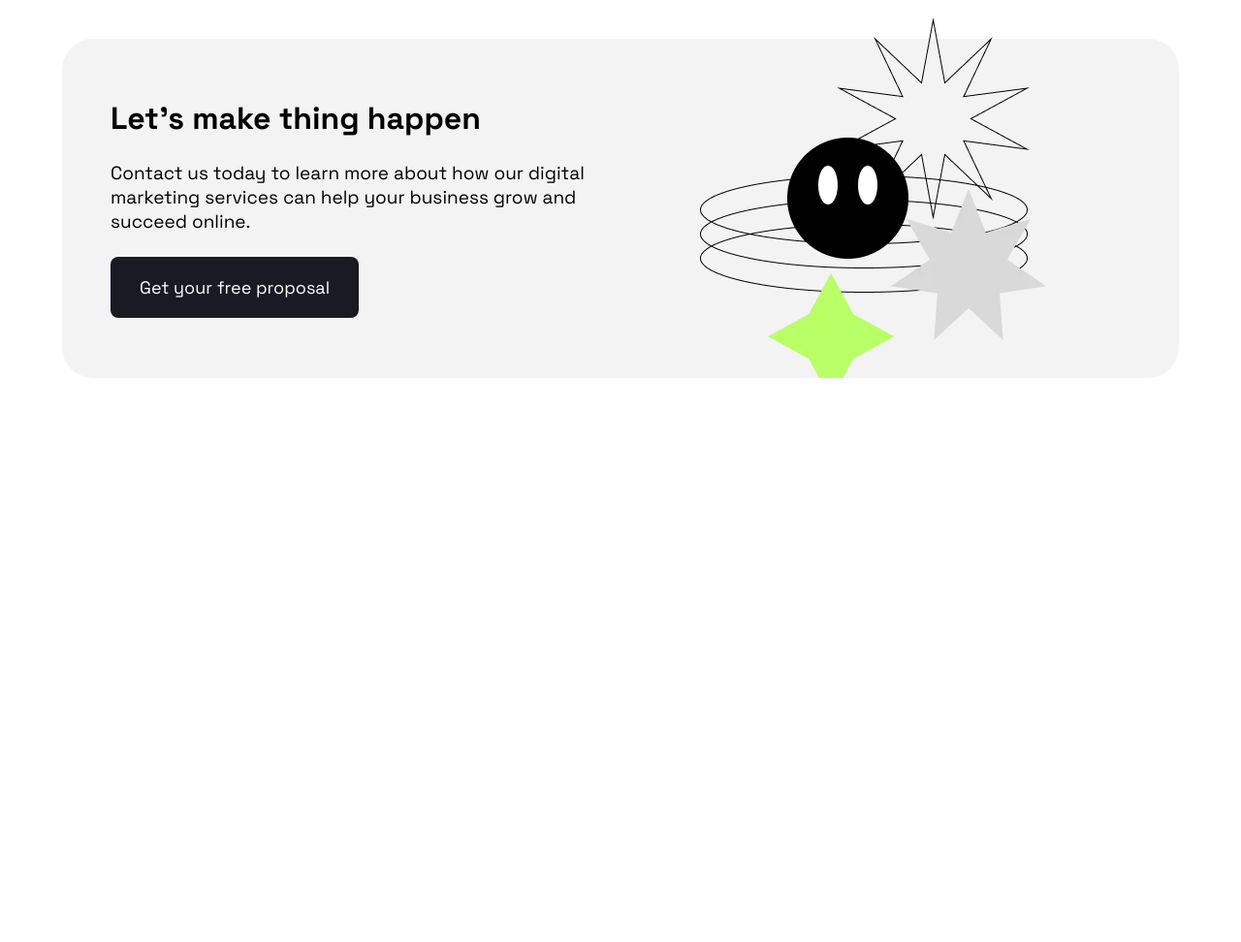
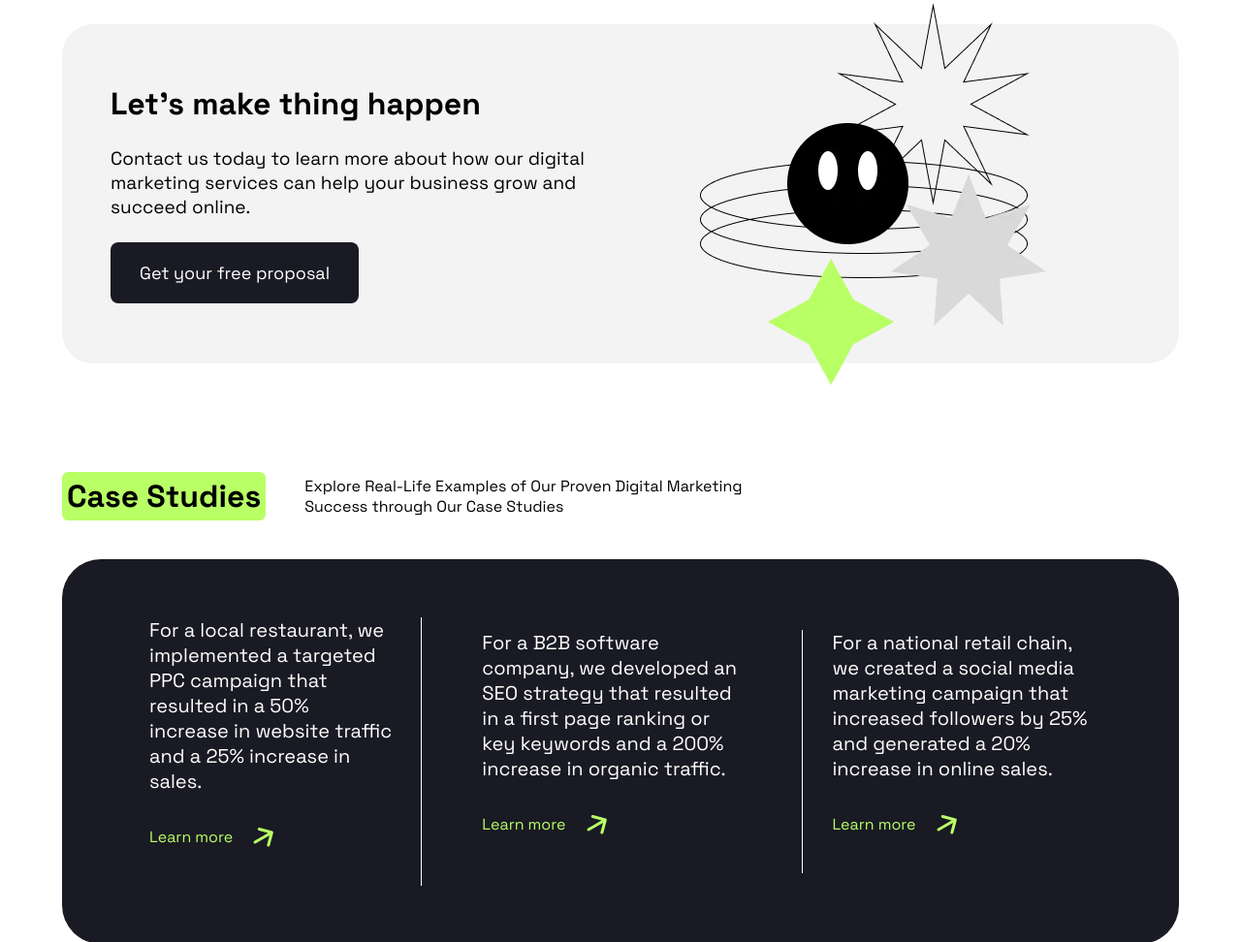
Before and after one commit to ProgramaConPid/Positivus-Free-Page, a plain HTML site: page index.html in a window 1280 px wide. Shown: the part 1828-2800 px from the top of the page at 97% size. Before the commit the page ends 2218 px from the top, so only its background shows below. Drawn offline with Linux system fonts and the light colour scheme.

Commit message:
Nuevos secciones agregadas al desarrollo de la web

```diff
--- a/css/style.css
+++ b/css/style.css
@@ -27,11 +27,16 @@ html {
 }
 
 .navbar {
+  background-color: var(--white);
+  height: 120px;
   width: 100%;
-  padding: 2rem 0;
   display: flex;
   justify-content: space-between;
   align-items: center;
+  position: fixed;
+  inset: 0;
+  margin: 0 auto;
+  z-index: 99;
 }
 
 .navbar .navbar__logo {
@@ -75,7 +80,7 @@ html {
 /* -- Section Hero Styles -- */
 
 section.hero {
-  padding: 50px 0 80px 0;
+  padding: 120px 0 80px 0;
   margin: auto;
   display: grid;
   grid-template-columns: 45% 50%;
@@ -112,13 +117,17 @@ section.hero {
 }
 
 .hero .hero__ilustration {
+  height: auto;
   width: min(550px, 90%);
   margin: 0 auto;
+  overflow: hidden;
 }
 
 .hero__ilustration .hero__image {
   width: 100%;
   height: 100%;
+  object-fit: cover;
+  object-position: center;
 }
 
 /* -- Section Brands Styles -- */
@@ -144,22 +153,23 @@ section.services {
   padding: 80px 0;
 }
 
-section.services .services__texts {
+.flex__texts {
   margin-bottom: 2.5rem;
   display: flex;
   align-items: center;
   gap: 2.5rem;
 }
 
-.services__texts .services__title {
+.flex__texts .title {
   padding: 5px;
   font-size: 2rem;
   background-color: var(--green);
   border-radius: .4rem;
 }
 
-.services__texts .services__paragraph {
+.flex__texts .paragraph {
   width: 45%;
+  min-width: 150px;
 }
 
 /* Cards */
@@ -251,6 +261,7 @@ section.cta {
   padding-left: 50px;
   background-color: var(--grey);
   border-radius: 2rem;
+  margin: 2rem 0;
   display: flex;
   justify-content: space-between;
   align-items: center;
@@ -281,3 +292,54 @@ section.cta {
   border: none;
   border-radius: .5rem;
 }
+
+/* Section Case Studies Styles */
+
+section.case__studies {
+  padding: 80px 0;
+}
+
+.case__studies--paragraph {
+  width: 40%;
+  min-width: 150px;
+}
+
+.case__studies--container {
+  color: var(--white);
+  background-color: var(--dark);
+  padding: 60px;
+  display: flex;
+  align-items: center;
+  gap: 2rem;
+  border-radius: 2.5rem;
+}
+
+.case__studies--container article {
+  padding: 30px;
+  padding-top: 0;
+  display: grid;
+  gap: 1.5rem;
+}
+
+.case__studies--container article:first-child {
+  border-right: 1px solid var(--white);
+}
+
+.case__studies--container article:last-child {
+  border-left: 1px solid var(--white);
+}
+
+.case__studies--article--paragraph {
+  font-size: 20px;
+}
+
+.case__studies--article--button {
+  display: flex;
+  gap: .7rem;
+  align-items: center;
+  cursor: pointer;
+}
+
+.case__studies--article--button span {
+  color: var(--green);
+}
--- a/index.html
+++ b/index.html
@@ -19,7 +19,7 @@
 
       <!-- Header Section -->
       <header class="header">
-        <nav class="navbar">
+        <nav class="navbar container">
           <div class="navbar__logo">
             <img src="./assets/icons/positivus-logo.svg" alt="Positivus Logo" />
           </div>
@@ -70,22 +70,22 @@
 
         <!-- Brands Section -->
         <section class="brands">
-          <img src="./assets/imgs/amazon__logo.svg" alt="">
-          <img src="./assets/imgs/dribbble__logo.svg" alt="">
-          <img src="./assets/imgs/hubspot___logo.svg" alt="">
-          <img src="./assets/imgs/notion__logo.svg" alt="">
-          <img src="./assets/imgs/netflix__logo.svg" alt="">
-          <img src="./assets/imgs/zoom__logo.svg" alt="">
+          <img src="./assets/imgs/amazon__logo.svg" alt="Logo Amazon">
+          <img src="./assets/imgs/dribbble__logo.svg" alt="Logo Dribbble">
+          <img src="./assets/imgs/hubspot___logo.svg" alt="Logo Hubspot">
+          <img src="./assets/imgs/notion__logo.svg" alt="Logo Notion">
+          <img src="./assets/imgs/netflix__logo.svg" alt="Logo Netflix">
+          <img src="./assets/imgs/zoom__logo.svg" alt="Logo Zoom">
         </section>
       </header>
 
       <!-- Services Section -->
       <section class="services">
-        <div class="services__texts">
-          <h2 class="services__title">
+        <div class="services__texts flex__texts">
+          <h2 class="services__title title">
             Services
           </h2>
-          <p class="services__paragraph">
+          <p class="services__paragraph paragraph">
             At our digital marketing agency, we offer a range of
             services to help businesses grow and succeed online.
             These services include:
@@ -194,6 +194,56 @@
         <img class="cta__image" src="./assets/imgs/things-happen__img.webp" alt="">
       </section>
 
+      <!-- Section Case Studies -->
+      <section class="case__studies">
+        <div class="case__studies--texts flex__texts">
+          <h2 class="case__studies--title title">
+            Case Studies
+          </h2>
+
+          <p class="case__studies--paragraph paragraph">
+            Explore Real-Life Examples of Our Proven Digital
+            Marketing Success through Our Case Studies
+          </p>
+        </div>
+
+        <div class="case__studies--container">
+          <article class="case__studies--article">
+            <p class="case__studies--article--paragraph">
+              For a local restaurant, we implemented a targeted
+              PPC campaign that resulted in a 50% increase in
+              website traffic and a 25% increase in sales.
+            </p>
+            <a class="case__studies--article--button" href="#">
+              <span>Learn more</span>
+              <img src="./assets/icons/arrow-green__icon.svg" alt="Arrow Green">
+            </a>
+          </article>
+          <article class="case__studies--article">
+            <p class="case__studies--article--paragraph">
+              For a B2B software company, we developed an SEO
+              strategy that resulted in a first page ranking
+              or key keywords and a 200% increase in organic traffic.
+            </p>
+            <a class="case__studies--article--button" href="#">
+              <span>Learn more</span>
+              <img src="./assets/icons/arrow-green__icon.svg" alt="Arrow Green">
+            </a>
+          </article>
+          <article class="case__studies--article">
+            <p class="case__studies--article--paragraph">
+              For a national retail chain, we created a
+              social media marketing campaign that increased
+              followers by 25% and generated a 20% increase in online sales.
+            </p>
+            <a class="case__studies--article--button" href="#">
+              <span>Learn more</span>
+              <img src="./assets/icons/arrow-green__icon.svg" alt="Arrow Green">
+            </a>
+          </article>
+        </div>
+      </section>
+
     </div>
   </body>
 </html>
```
